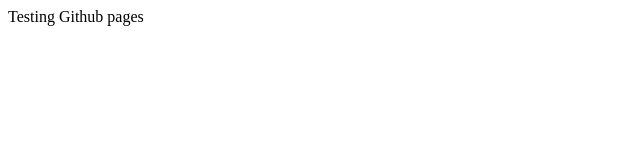
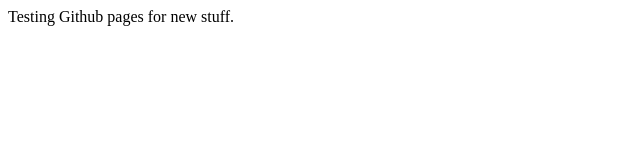
Before and after one commit to ashishrv/ashishrv.github.io, a plain HTML site: page index.html in a window 1280 px wide. Shown: the whole page, without its empty margins (0-640 px from the left). Drawn offline with Linux system fonts and the light colour scheme.

Commit message:
Update index.html

```diff
--- a/index.html
+++ b/index.html
@@ -5,6 +5,6 @@
         <title>Demo</title>
     </head>
     <body>
-    Testing Github pages
+    Testing Github pages for new stuff.
     </body>
 </html>
```
